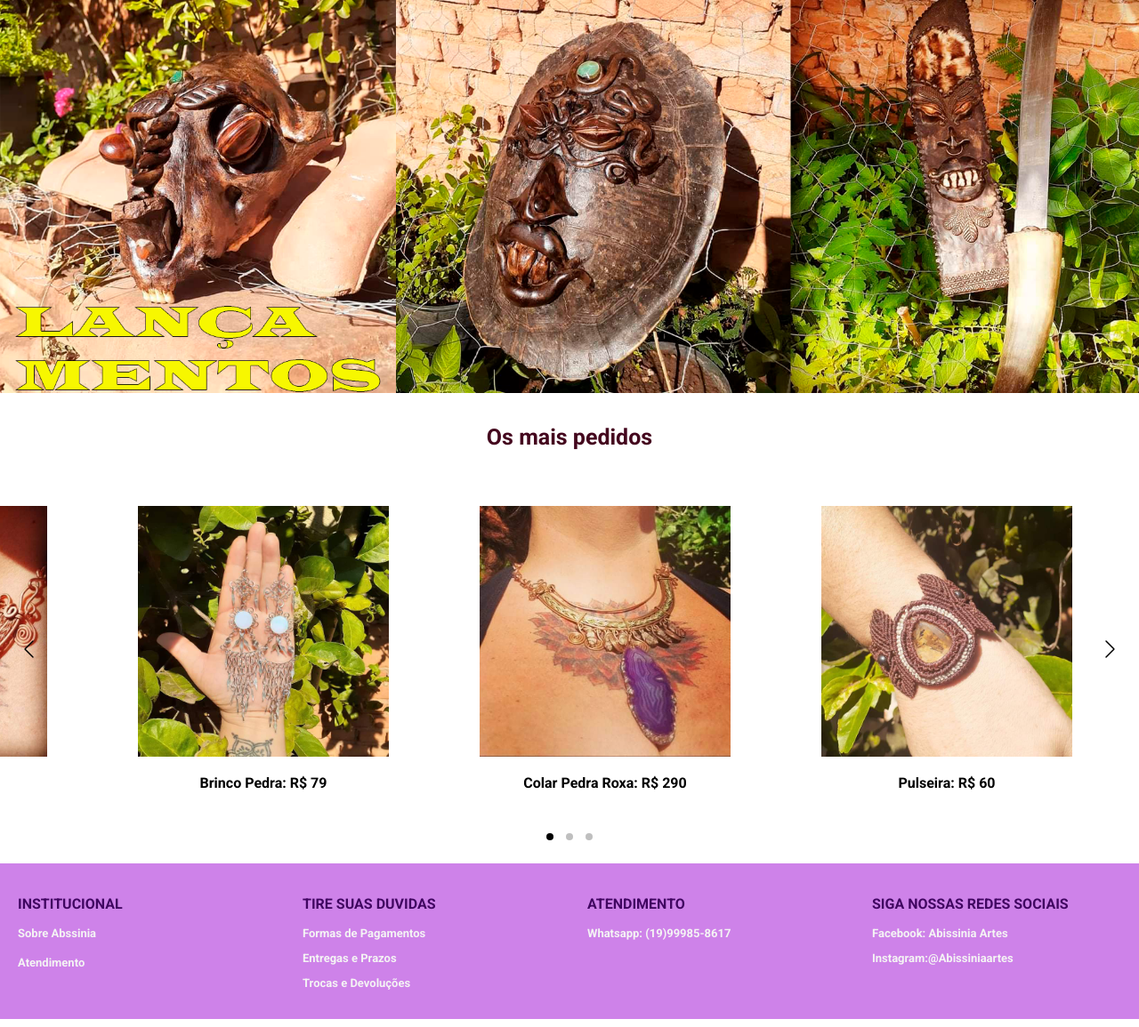
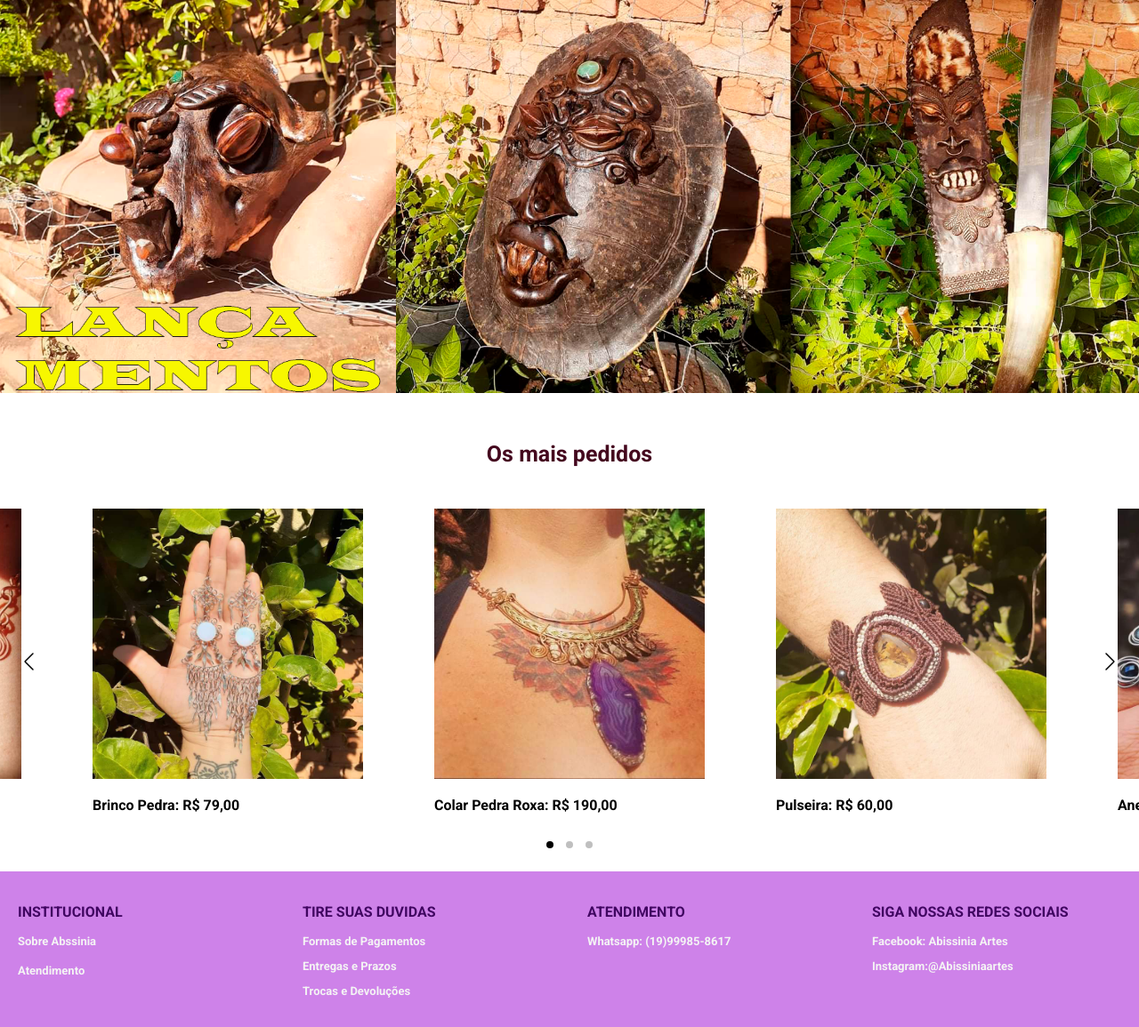
Before and after one commit to luanadacosta/Absinia, a PHP site: page / in a window 1280 px wide. Shown: the part 197-1352 px from the top of the page at 89% size. Run offline with PHP 8.4, Linux system fonts and the light colour scheme; some libraries are stand-ins or nearby versions.

```diff
--- a/css/style.css
+++ b/css/style.css
@@ -11,7 +11,6 @@ body{
 }
 
 #container{
-    max-width: 1300px;
     width: 100%;
     margin: 0 auto;
 
@@ -133,36 +118,19 @@ body{
     text-align: center;
 }
 
-.promocoes-figure{
-    text-align: center;
-    width: 100%;
-}
+
 
 .promocoes-img{
-    width: 80%;
+    width: 100%;
+    padding: 0px;
 }
 
 /*altera o tamanho padrao de cada item do corosel*/
 
+
 .carousel__slide{
-    /*define que  a largura maxima de cada item do carousel vai ser de 40% o padrão é 60%*/
-    width: 30%;
-
-}
-
-.carouse_nav{
-    width: 10px;
-    padding: 0;
-    border: 0;
-    display: flex;
-
-}
-
-
-.slide-img{
-    width: 100%;
-    display: grid;
-    padding: 10px;
+ width: 30%;
+ padding: 0;
 }
 
 
--- a/index.html
+++ b/index.html
@@ -68,11 +68,16 @@
                 </div>
             </nav>
             </div>
+
             <!--fim itens menu-->
 
             <!--conteudo pricipal main-->
             <main>
                 <img class="slid-img" src="img/banner2.png">
+
+               <div class="float_side_item">
+                <img src="https://api.whatsapp.com/send?phone=5519981546028" alt="">
+               </div>
 
                 <!--carrosel-->
                 <div class="promocoes">
@@ -84,7 +89,7 @@
                             <figure class="promocoes-figure">
                                 <img class="promocoes-img" src="img/brinco_pedra_branca.jpg" alt="">
                                 <figcaption>
-                                    <p>Brinco Pedra: R$ 79</p>
+                                    <p>Brinco Pedra: R$ 79,00</p>
                                     <p></p>
                                 </figcaption>
                             </figure>
@@ -94,7 +99,7 @@
                             <figure class="promocoes-figure">
                                 <img class="promocoes-img" src="img/colar_pedra_roxa.jpg" alt="">
                                 <figcaption>
-                                    <p>Colar Pedra Roxa: R$ 290</p>
+                                    <p>Colar Pedra Roxa: R$ 190,00</p>
                                 </figcaption>
                             </figure>
                         </div>
@@ -103,7 +108,7 @@
                             <figure class="promocoes-figure">
                                 <img class="promocoes-img" src="img/pulseira_m.jpg" alt="">
                                 <figcaption>
-                                    <p>Pulseira: R$ 60</p>
+                                    <p>Pulseira: R$ 60,00</p>
                                 </figcaption>
                             </figure>
                         </div>
@@ -112,7 +117,7 @@
                             <figure class="promocoes-figure">
                                 <img class="promocoes-img" src="img/aneis.jpg" at="">
                                 <figcaption>
-                                    <p>Aneis pedras: R$ 39</p>
+                                    <p>Aneis pedras: R$ 39,90</p>
                                 </figcaption>
                             </figure>
                         </div>
@@ -121,7 +126,7 @@
                             <figure class="promocoes-figure">
                                 <img class="promocoes-img" src="img/colar_pedra_transparente.jpg" alt="">
                                 <figcaption>
-                                    <p>Colar Verde: 39</p>
+                                    <p>Colar Verde: R$ 39,90</p>
                                 </figcaption>
                             </figure>
                         </div>
@@ -131,7 +136,7 @@
                             <figure class="promocoes-figure">
                                 <img class="promocoes-img" src="img/colar_azul.jpg" alt="">
                                 <figcaption>
-                                    <p>Colar Azul: 49</p>
+                                    <p>Colar Azul: R$ 49,90</p>
                                 </figcaption>
                             </figure>
                         </div>
@@ -140,7 +145,7 @@
                             <figure class="promocoes-figure">
                                 <img class="promocoes-img" src="img/colar_pedra_preta.jpg" alt="">
                                 <figcaption>
-                                    <p>Colar Preto: 49</p>
+                                    <p>Colar Preto: R$ 49,90</p>
                                 </figcaption>
                             </figure>
                         </div>
@@ -149,7 +154,7 @@
                             <figure class="promocoes-figure">
                                 <img class="promocoes-img" src="img/colar_pedra_verde.jpg" alt="">
                                 <figcaption>
-                                    <p>Colar Pedra Verde: 49</p>
+                                    <p>Colar Verde: R$ 49,90</p>
                                 </figcaption>
                             </figure>
                         </div>
@@ -158,18 +163,15 @@
                             <figure class="promocoes-figure">
                                 <img class="promocoes-img" src="img/colar_pedra_marrom.jpg" alt="">
                                 <figcaption>
-                                    <p>Colar de Cobre: 49</p>
+                                    <p>Colar de Cobre: R$ 49,90</p>
                                 </figcaption>
                             </figure>
                         </div>
-
                     </div>
                 </div>
+
                 <br>
 
-
-
-                </div>
 
 
             </main>
```
Also changed, not shown: other parts of css/style.css (+0 -67 lines), img/WhatsApp-icone.png (added), img/banner.png (deleted).
